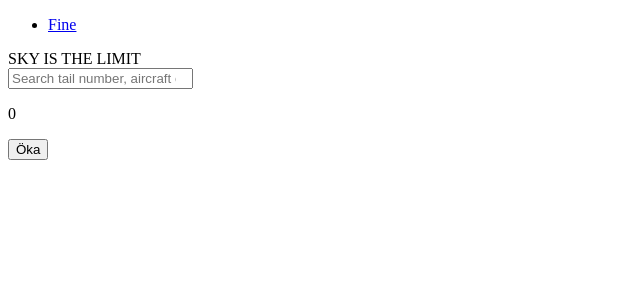
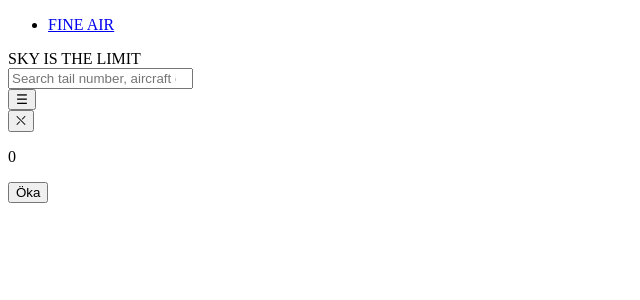
Before and after one commit to Moixiang/Fineair-Tracker, a React (Vite) app in the folder frontend/: page / in a window 1280 px wide. Shown: the top 300 px of the page, without its empty margins (0-640 px from the left). Built offline with nearby package versions, Linux system fonts and the light colour scheme.

Commit message:
Header buttons

```diff
--- a/frontend/src/App.jsx
+++ b/frontend/src/App.jsx
@@ -10,7 +10,7 @@ const App = () => {
 
   return (
     <div>
-      <Header/>
+      <Header />
       <p>{count}</p>
       <button onClick={() => setCount(count + 100)}>Öka</button>
     </div>
--- a/frontend/src/components/header.jsx
+++ b/frontend/src/components/header.jsx
@@ -5,7 +5,7 @@ const Header = () => {
         <div className="sideLogo">
           <ul>
             <li>
-              <a href="#top">Fine</a>
+              <a href="#top">FINE AIR</a>
             </li>
           </ul>
           <span>SKY IS THE LIMIT</span>
@@ -18,7 +18,17 @@ const Header = () => {
           />
         </div>
 
-        <div className="hamburgerButton"></div>
+        <div>
+          <button className="openNavbar" onClick="openNavbar()">
+            &#9776;
+          </button>
+        </div>
+
+        <div className="closeNavbar">
+          <button className="closeNavbar" onClick="closeNavbar()">
+            &#9932;
+          </button>
+        </div>
       </nav>
     </header>
   );
```
